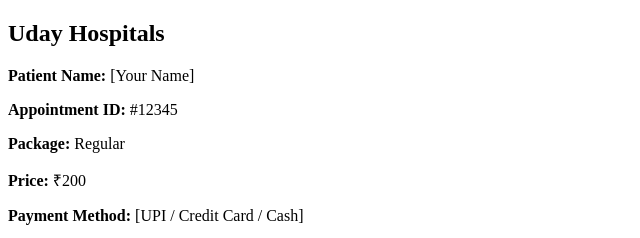
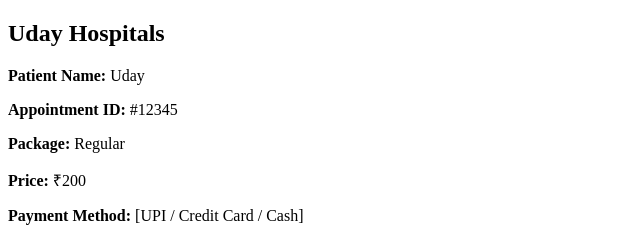
Before and after one commit to Uday-tech-dev/Uday-Receipt-Regular, a plain HTML site: page index.html in a window 1280 px wide. Shown: the top 238 px of the page, 0-640 px from the left. Drawn offline with Linux system fonts and the light colour scheme.

Commit message:
Update index.html

```diff
--- a/index.html
+++ b/index.html
@@ -7,7 +7,7 @@
 </head>
 <body>
     <h2>Uday Hospitals</h2>
-    <p><strong>Patient Name:</strong> [Your Name]</p>
+    <p><strong>Patient Name:</strong> Uday</p>
     <p><strong>Appointment ID:</strong> #12345</p>
     <p><strong>Package:</strong> Regular</p>
     <p><strong>Price:</strong> ₹200</p>
```
